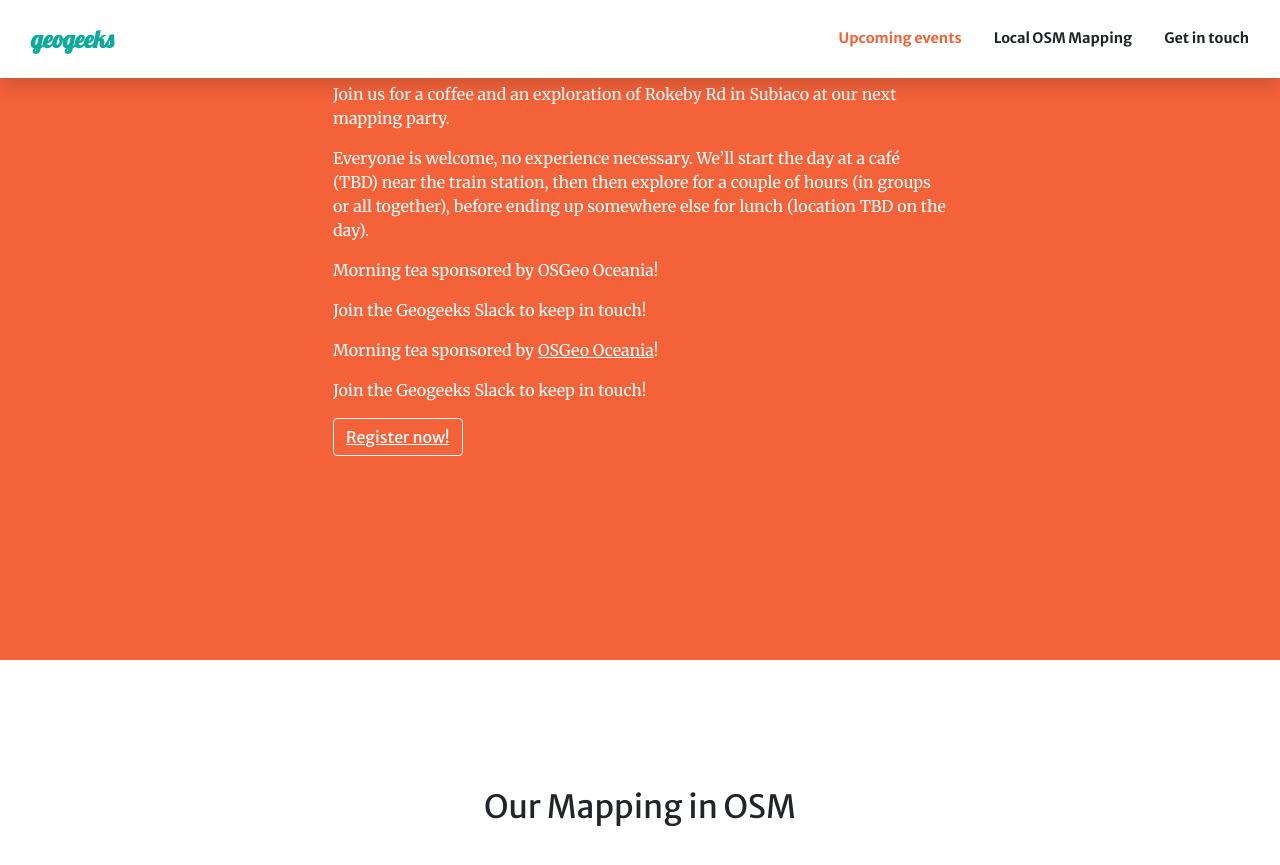
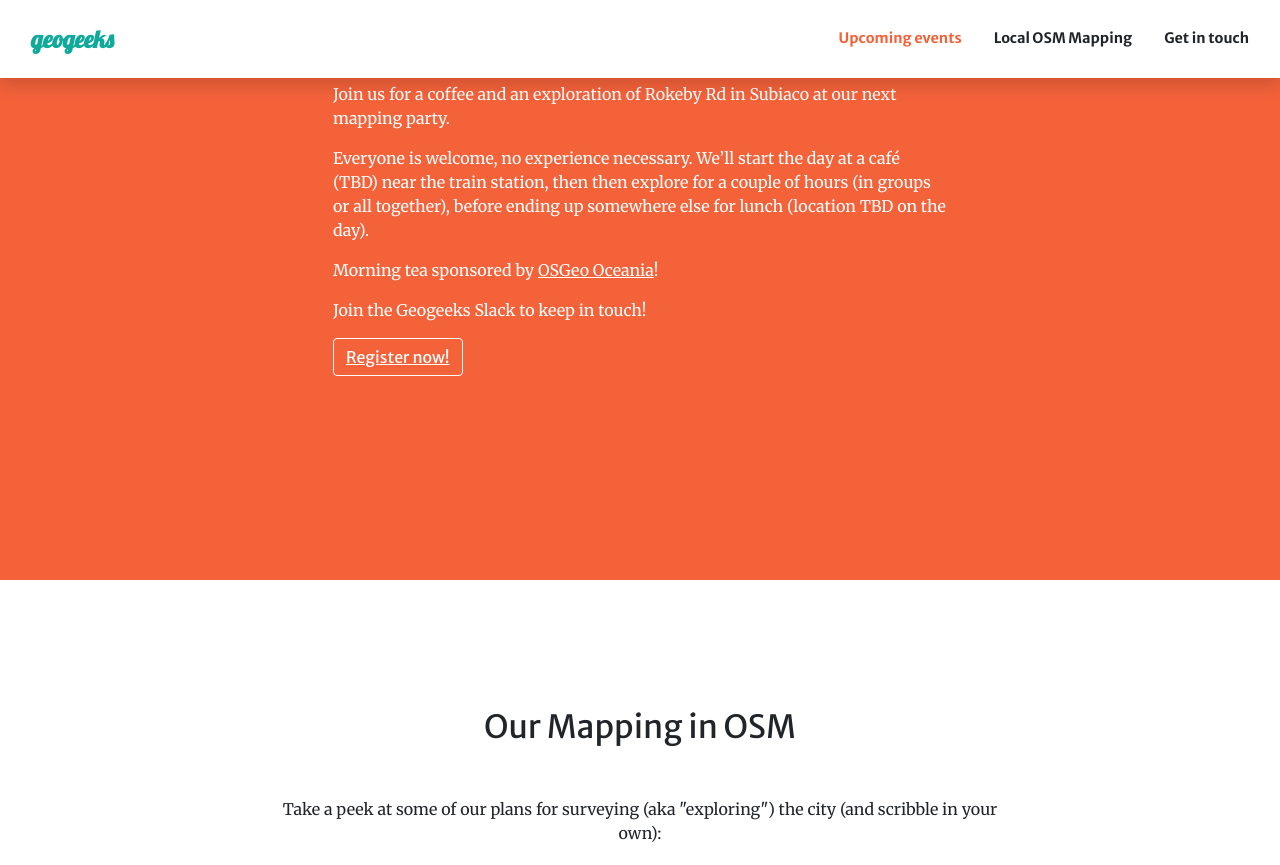
Before and after one commit to geogeeks-au/geogeeks-au.github.io, a Jekyll site: the page built from index.html, in a window 1280 px wide and 900 px high, scrolled down 1157 px, cut to the strip 0-865 px from the top of the window. Built offline with Jekyll 4.4.1, drawn with Linux system fonts in a browser that asks for light colours; comment, search, counter and statistics services are not loaded.

Commit message:
Remove duplicated text.

```diff
--- a/_data/events.yml
+++ b/_data/events.yml
@@ -193,10 +193,6 @@ events:
       then then explore for a couple of hours (in groups or all together),
       before ending up somewhere else for lunch (location TBD on the day).
 
-      Morning tea sponsored by OSGeo Oceania!
-
-      Join the Geogeeks Slack to keep in touch!
-
       Morning tea sponsored by [OSGeo Oceania](https://osgeo-oceania.org/)!
 
       Join the Geogeeks Slack to keep in touch!
```
